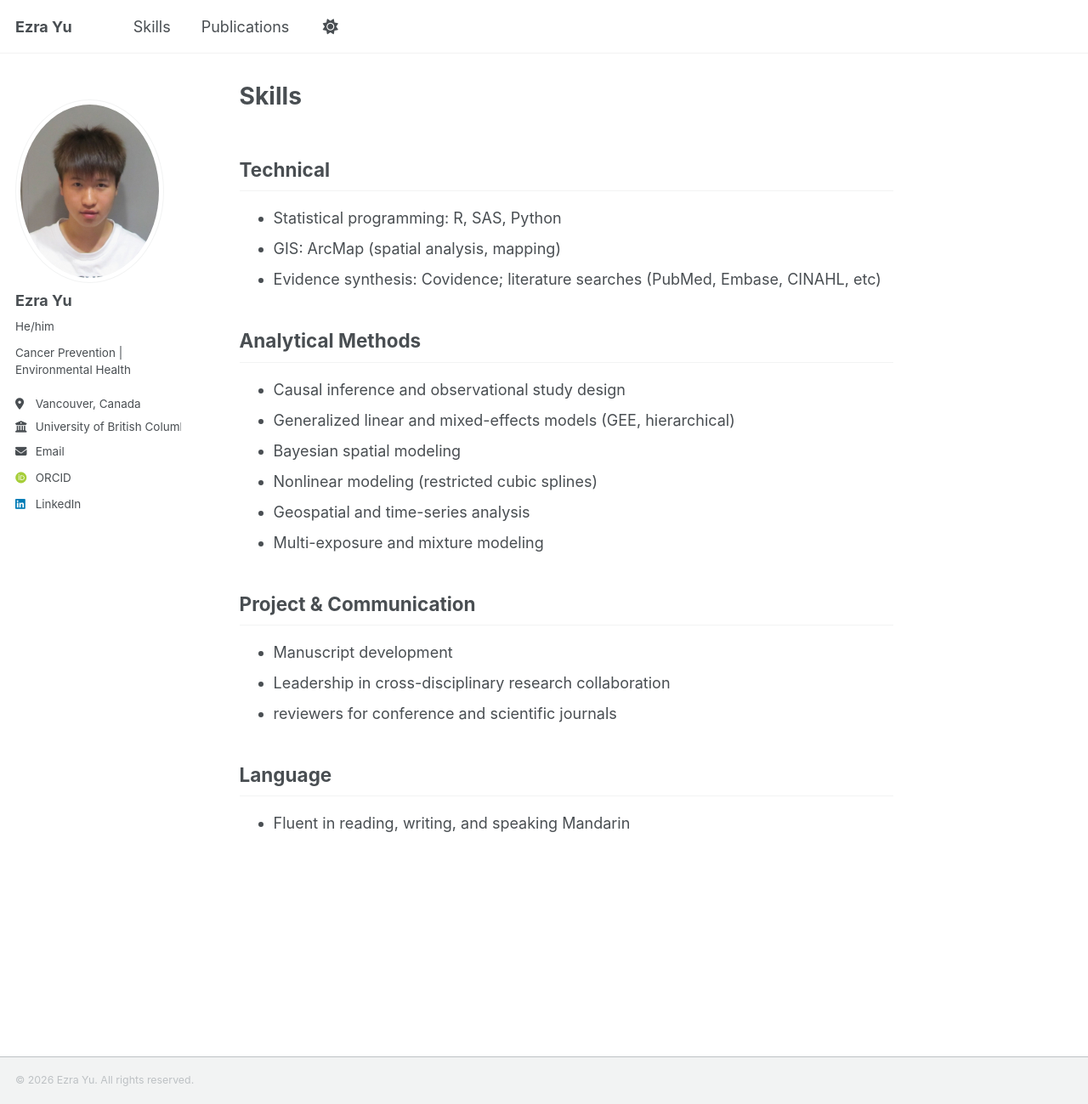
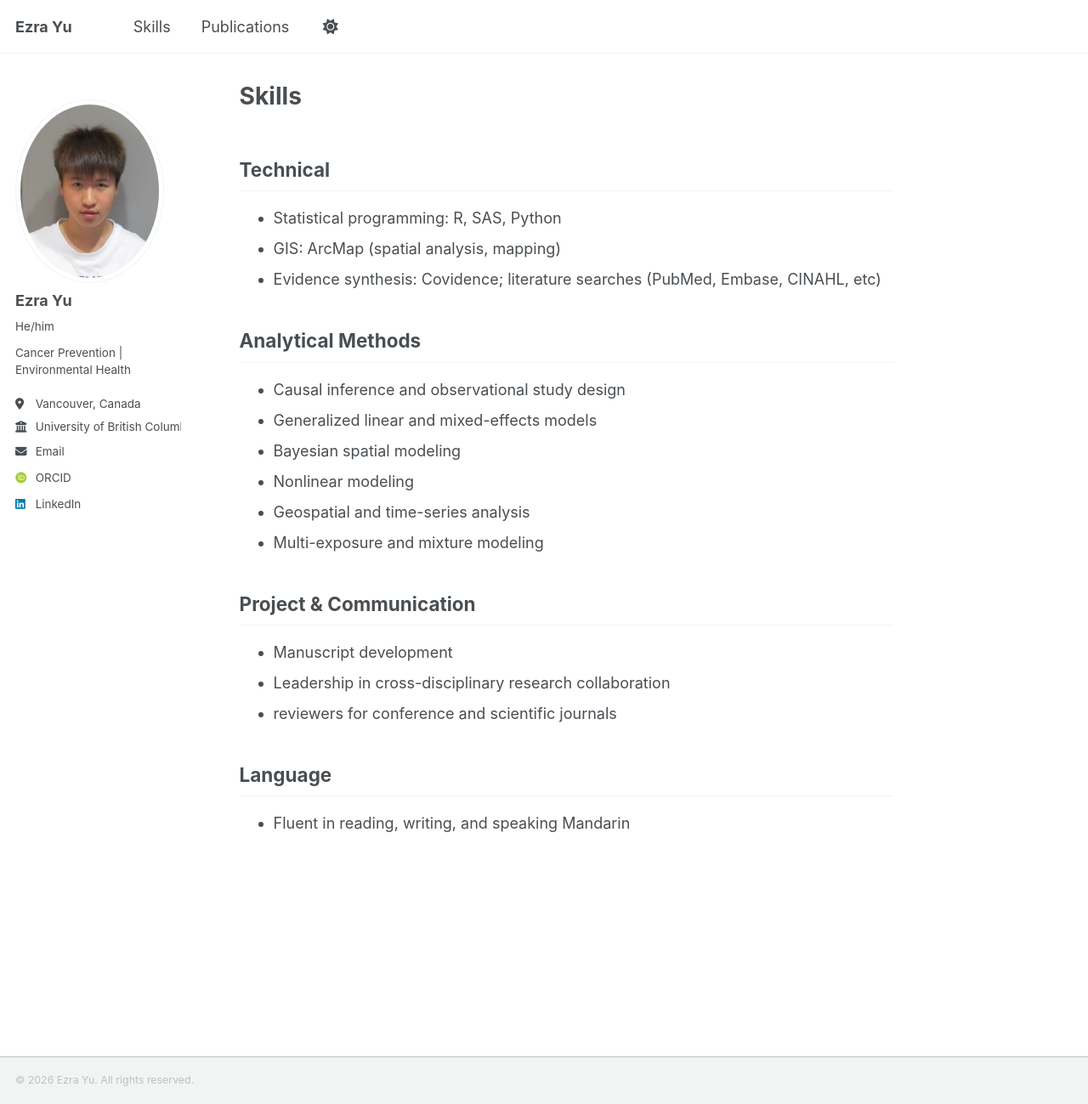
Before and after one commit to ezraxyu/ezraxyu.github.io, a Jekyll site: the page built from _pages/skills.md, in a window 1280 px wide and 1299 px high. Shown: the whole window at 85% size. Built offline with Jekyll 4.4.1, drawn with Linux system fonts in a browser that asks for light colours; some web fonts are replaced; a script that is not in the unit is left out.

Commit message:
Update skills.md

```diff
--- a/_pages/skills.md
+++ b/_pages/skills.md
@@ -12,9 +12,9 @@ author_profile: true
 
 ## Analytical Methods
 - Causal inference and observational study design
-- Generalized linear and mixed-effects models (GEE, hierarchical)
+- Generalized linear and mixed-effects models
 - Bayesian spatial modeling
-- Nonlinear modeling (restricted cubic splines)
+- Nonlinear modeling
 - Geospatial and time-series analysis
 - Multi-exposure and mixture modeling
 
```
